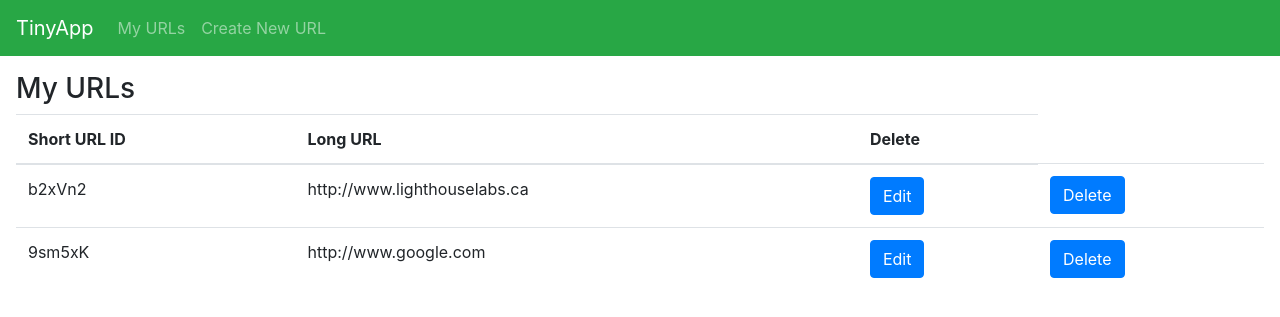
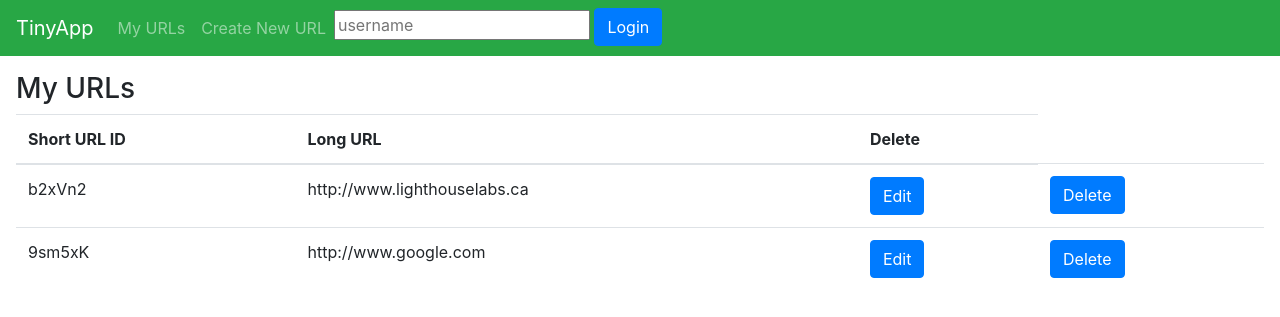
Before and after one commit to jameshagans/tinyapp, a Node server app: page /urls in a window 1280 px wide. Shown: the top 317 px of the page. Run offline with Node 20, Linux system fonts and the light colour scheme; some libraries are stand-ins or nearby versions.

Commit message:
added cookie to capute usernam form login form

```diff
--- a/express_server.js
+++ b/express_server.js
@@ -105,6 +105,13 @@ app.post('/urls/:id/delete', (req, res) => {
   res.redirect('/urls');
 });
 
+app.post('/login', (req, res) => {
+  res.cookie('username', req.body.username);
+  console.log('cookie', req.body.username)
+  res.redirect('/urls');
+
+})
+
 
 
 
--- a/views/partials/_header.ejs
+++ b/views/partials/_header.ejs
@@ -16,6 +16,12 @@
       <div class="navbar-nav">
         <a class="nav-item nav-link" href="/urls">My URLs</a>
         <a class="nav-item nav-link" href="/urls/new">Create New URL</a>
+        <form  style="" action="/login" method="POST">
+          <input name='username' placeholder="username" type="text">
+          <button type="submit" class="btn btn-primary">Login</button>
+
+
+        </form>
       </div>
     </div>
   </nav>
```
